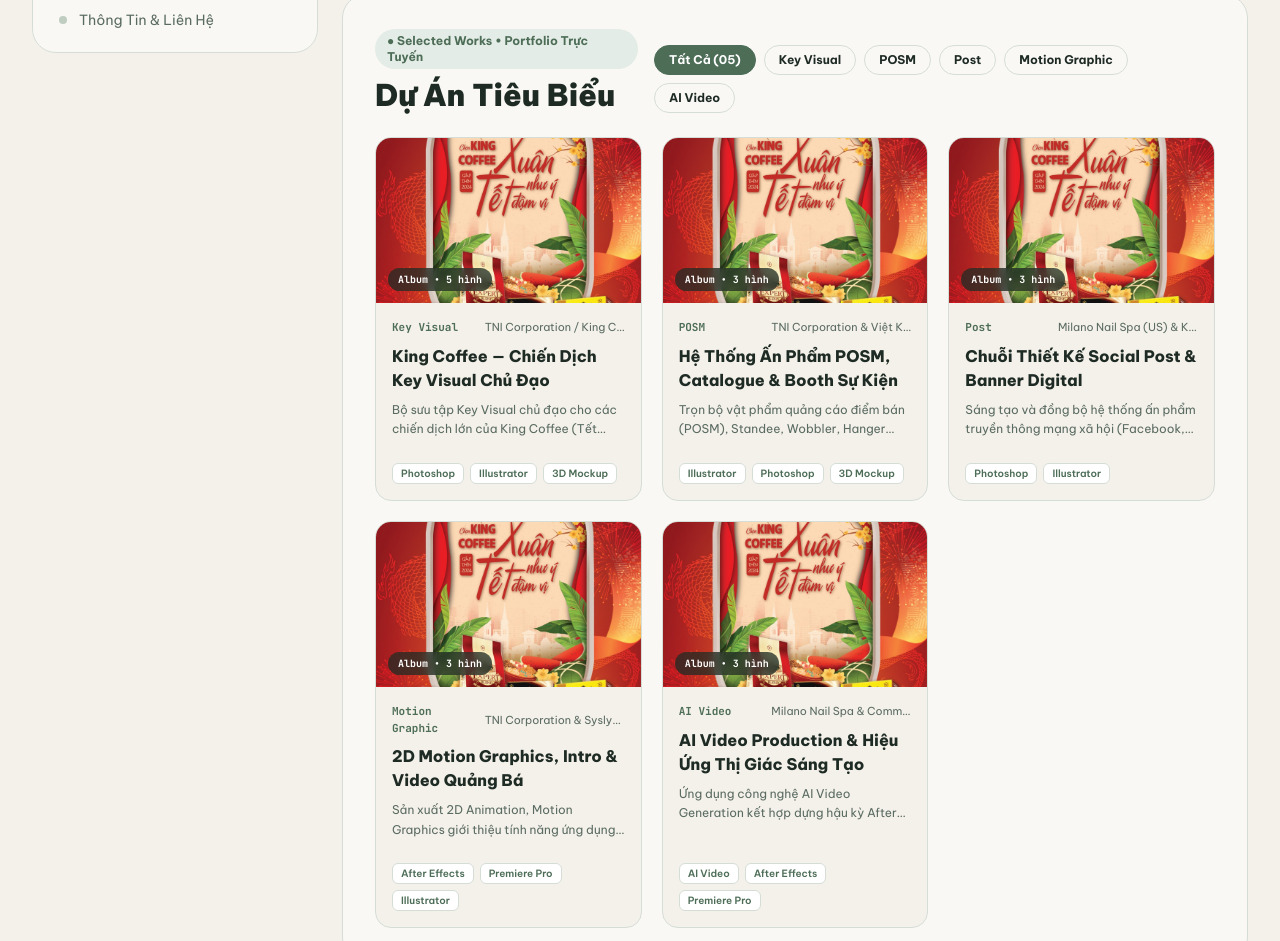
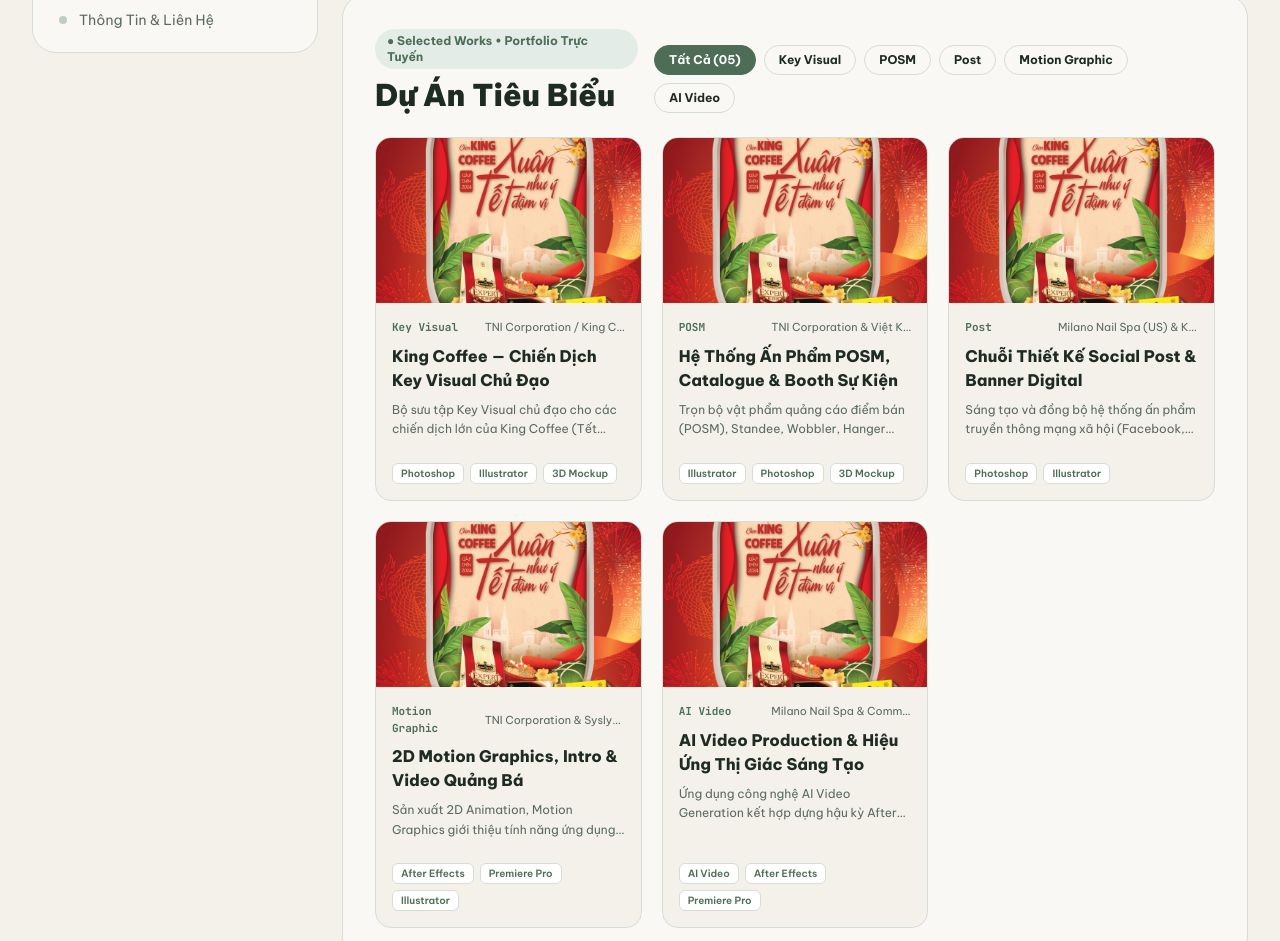
Before and after one commit to nnhoangnhat/CV, a plain HTML site: page index.html in a window 1280 px wide. Shown: the part 740-1681 px from the top of the page. Drawn offline with nearby package versions, Linux system fonts and the light colour scheme; files whose address does not match are found by name.

Commit message:
Update index.html

```diff
--- a/index.html
+++ b/index.html
@@ -555,49 +555,43 @@
     </div>
   </div>
 
-  <!-- STEPPED COVERFLOW LIGHTBOX (FIXED CENTER HEIGHT + TIGHT FLANKING IMAGES OFFSET DOWN 1/5 + AUTO-EXPANDING KV BOX) -->
+  <!-- STEPPED COVERFLOW LIGHTBOX -->
   <div id="projectModal" class="fixed inset-0 z-50 hidden overflow-y-auto bg-[#1E2B24]/55 backdrop-blur-xl transition-all duration-300">
-    <!-- Floating Close Button (Top Right) -->
     <button id="closeModalBtn" title="Đóng (ESC)" class="fixed top-4 right-4 sm:top-6 sm:right-6 z-30 w-10 h-10 rounded-full bg-[#FAF8F5]/30 hover:bg-sage-dark text-white border border-white/40 flex items-center justify-center font-bold transition backdrop-blur-md shadow-lg">
       ✕
     </button>
 
     <div class="min-h-screen w-full max-w-[1440px] mx-auto px-4 sm:px-8 py-8 sm:py-10 flex flex-col items-center justify-center space-y-6">
 
-      <!-- Large Centered Category Title -->
       <h2 id="modalCategory" class="text-2xl sm:text-3xl lg:text-4xl font-black text-white drop-shadow-[0_2px_12px_rgba(0,0,0,0.45)] uppercase tracking-widest text-center"></h2>
 
       <!-- 3-Panel Stepped Coverflow Stage -->
       <div class="w-full space-y-5">
         <div class="relative w-full flex items-center justify-center select-none py-2">
 
-          <!-- Center-locked Height Stage (Fixed height so center image always fills exact height; side images sit close & 1/5 lower) -->
           <div id="modalMediaStage" class="w-full h-[300px] sm:h-[430px] lg:h-[500px] flex items-center justify-center gap-2 sm:gap-3.5 relative transition-all duration-300 ease-out overflow-visible">
             <!-- Left / Center / Right Slides Injected Here -->
           </div>
 
-          <!-- Prev Arrow -->
           <button id="prevSlideBtn" title="Ảnh trước (←)" class="absolute left-1 sm:left-4 top-1/2 -translate-y-1/2 z-30 w-10 h-10 sm:w-12 sm:h-12 rounded-full bg-[#FAF8F5]/35 hover:bg-sage-dark text-white border border-white/45 flex items-center justify-center shadow-lg transition font-black text-2xl backdrop-blur-md">
             ‹
           </button>
 
-          <!-- Next Arrow -->
           <button id="nextSlideBtn" title="Ảnh tiếp theo (→)" class="absolute right-1 sm:right-4 top-1/2 -translate-y-1/2 z-30 w-10 h-10 sm:w-12 sm:h-12 rounded-full bg-[#FAF8F5]/35 hover:bg-sage-dark text-white border border-white/45 flex items-center justify-center shadow-lg transition font-black text-2xl backdrop-blur-md">
             ›
           </button>
         </div>
 
-        <!-- Minimal Dot Indicators -->
         <div id="modalDots" class="flex items-center justify-center gap-2 pt-2"></div>
       </div>
 
-      <!-- Auto-Expanding KV Title Box (w-fit so single line never wraps prematurely, expands horizontally with text) -->
+      <!-- Auto-Expanding KV Title Box -->
       <div class="w-fit max-w-[94vw] mx-auto rounded-2xl bg-[#FAF8F5]/25 backdrop-blur-md border border-white/35 px-6 sm:px-9 py-4 text-center shadow-sm">
         <h3 id="modalSlideCaption" class="text-base sm:text-xl lg:text-2xl font-black text-white drop-shadow-[0_1px_6px_rgba(30,43,36,0.5)] tracking-tight sm:whitespace-nowrap"></h3>
         <p id="modalProjectSubtitle" class="text-xs sm:text-sm font-semibold text-white/90 drop-shadow-[0_1px_4px_rgba(30,43,36,0.45)] mt-1"></p>
       </div>
 
-      <!-- Description Box (25% Cream Opacity) -->
+      <!-- Description Box -->
       <div class="w-full max-w-4xl mx-auto rounded-2xl bg-[#FAF8F5]/25 backdrop-blur-md border border-white/35 p-4 sm:p-5 flex flex-col md:flex-row md:items-center justify-between gap-4">
         <p id="modalDesc" class="text-xs sm:text-sm font-medium text-white/95 drop-shadow-[0_1px_4px_rgba(30,43,36,0.45)] leading-relaxed md:max-w-2xl"></p>
         <div class="flex flex-wrap gap-1.5 shrink-0" id="modalTools"></div>
@@ -620,7 +614,6 @@
         tools: ['Photoshop', 'Illustrator', '3D Mockup'],
         cover: 'projects/kv/01.jpg',
         accentBg: 'from-[#4D6D57] to-[#2B4032]',
-        badge: 'KEY VISUAL ALBUM',
         description: 'Bộ sưu tập Key Visual chủ đạo cho các chiến dịch lớn của King Coffee (Tết Sum Vầy, Cà Phê Sữa Đá X3, Trà Oolong, Món Ngon Tròn Vị) triển khai đồng bộ trên toàn quốc.',
         slides: [
           { src: 'projects/kv/01.jpg', caption: 'KV 01 — King Coffee Tết Sum Vầy & Quà Tặng Xuân' },
@@ -639,7 +632,6 @@
         tools: ['Illustrator', 'Photoshop', '3D Mockup'],
         cover: 'projects/posm/01.jpg',
         accentBg: 'from-[#5B7A65] to-[#34493B]',
-        badge: 'POSM ALBUM',
         description: 'Trọn bộ vật phẩm quảng cáo điểm bán (POSM), Standee, Wobbler, Hanger siêu thị, Brochure và Catalogue dự án bất động sản với quy chuẩn in ấn chất lượng cao.',
         slides: [
           { src: 'projects/posm/01.jpg', caption: 'POSM 01 — Booth Trưng Bày & Kệ Siêu Thị' },
@@ -656,7 +648,6 @@
         tools: ['Photoshop', 'Illustrator'],
         cover: 'projects/post/01.jpg',
         accentBg: 'from-[#4D6D57] to-[#2B4032]',
-        badge: 'SOCIAL POST ALBUM',
         description: 'Sáng tạo và đồng bộ hệ thống ấn phẩm truyền thông mạng xã hội (Facebook, Instagram Post, Carousel, Banner khuyến mãi theo mùa) tối ưu tỷ lệ tương tác.',
         slides: [
           { src: 'projects/post/01.jpg', caption: 'POST 01 — Bộ Sưu Tập Nail Mùa Lễ Hội (Milano Nail Spa)' },
@@ -673,7 +664,6 @@
         tools: ['After Effects', 'Premiere Pro', 'Illustrator'],
         cover: 'projects/motion/01.jpg',
         accentBg: 'from-[#6A8B74] to-[#3B5242]',
-        badge: 'MOTION GRAPHIC',
         description: 'Sản xuất 2D Animation, Motion Graphics giới thiệu tính năng ứng dụng EEzZ Salon App tại Mỹ, video LED sự kiện doanh nghiệp và hậu kỳ video thương hiệu.',
         slides: [
           { src: 'projects/motion/01.jpg', caption: 'MOTION 01 — Intro & Visual LED Sự Kiện Doanh Nghiệp' },
@@ -690,7 +680,6 @@
         tools: ['AI Video', 'After Effects', 'Premiere Pro'],
         cover: 'projects/aivideo/01.jpg',
         accentBg: 'from-[#365341] to-[#1E2B24]',
-        badge: 'AI VIDEO',
         description: 'Ứng dụng công nghệ AI Video Generation kết hợp dựng hậu kỳ After Effects để sản xuất TVC sản phẩm, video ngắn (Reels/TikTok) với hiệu ứng thị giác ấn tượng.',
         slides: [
           { src: 'projects/aivideo/01.jpg', caption: 'AI VIDEO 01 — TVC Sản Phẩm Ứng Dụng Generative AI' },
@@ -711,7 +700,7 @@
       gridEl.innerHTML = items.map((proj) => `
         <article onclick="openProjectModal('${proj.id}')" class="project-card cursor-pointer rounded-2xl bg-cream-bg border border-sage-border overflow-hidden flex flex-col justify-between group">
           <div>
-            <!-- Thumbnail Box -->
+            <!-- Clean Thumbnail Box (Removed POSM ALBUM, 3 ảnh, Album • 5 hình badges) -->
             <div class="relative aspect-[16/10] w-full overflow-hidden bg-gradient-to-br ${proj.accentBg}">
               <img
                 src="${proj.cover}"
@@ -719,19 +708,12 @@
                 onerror="this.style.display='none'; this.nextElementSibling.style.display='flex';"
                 class="w-full h-full object-cover group-hover:scale-105 transition duration-500"
               />
-              <div style="display:none" class="w-full h-full p-5 flex-col justify-between text-white">
-                <div class="flex items-center justify-between">
-                  <span class="font-mono text-[10px] tracking-widest uppercase px-2.5 py-1 rounded bg-white/15">${proj.badge}</span>
-                  <span class="font-mono text-xs text-white/75">${proj.slides.length} ảnh</span>
-                </div>
+              <div style="display:none" class="w-full h-full p-5 flex-col justify-end text-white">
                 <div>
                   <p class="text-[11px] text-white/75 font-medium">${proj.client}</p>
                   <h4 class="text-base font-extrabold leading-snug mt-0.5 line-clamp-2">${proj.title}</h4>
                 </div>
               </div>
-              <span class="absolute bottom-3 left-3 px-2.5 py-1 rounded-full bg-sage-ink/75 text-white font-mono text-[10px] font-bold backdrop-blur-sm">
-                Album • ${proj.slides.length} hình
-              </span>
               <span class="absolute top-3 right-3 w-8 h-8 rounded-full bg-cream-card/90 text-sage-dark flex items-center justify-center text-xs font-bold opacity-0 group-hover:opacity-100 transition shadow">
                 ↗
               </span>
@@ -769,8 +751,6 @@
 
     // =========================================================================
     // STEPPED 3-PANEL COVERFLOW LIGHTBOX LOGIC
-    // - Center image: Fixed exact stage height (h-full) regardless of landscape/portrait
-    // - Side images: Snug right next to center image, 72% height, shifted down ~1/5 (translate-y-[14%])
     // =========================================================================
     const modal = document.getElementById('projectModal');
     const closeModalBtn = document.getElementById('closeModalBtn');
@@ -806,8 +786,6 @@
     function buildSlideCard(slideObj, slideIdx, role) {
       const isActive = role === 'active';
 
-      // Center image has exact fixed height matching stage (h-full) so both landscape & portrait share identical height
-      // Side images sit tightly beside center (w-auto shrink-0) at 72% height (h-[72%]) and shifted down ~1/5 (translate-y-[14%])
       const wrapperClasses = isActive
         ? 'z-20 h-full max-w-[86vw] sm:max-w-[62vw] lg:max-w-[56vw] flex items-center justify-center shrink-0 transition-all duration-300'
         : 'hidden sm:flex z-10 h-[72%] max-w-[22vw] lg:max-w-[24vw] translate-y-[14%] opacity-65 blur-[2.5px] hover:opacity-95 hover:blur-[1px] cursor-pointer items-center justify-center shrink-0 transition-all duration-300';
@@ -856,7 +834,6 @@
             buildSlideCard(slides[nextIdx], nextIdx, 'next');
         }
 
-        // Render Minimal Dots
         const dotsEl = document.getElementById('modalDots');
         dotsEl.innerHTML = slides.map((_, i) => `
           <button onclick="goToSlide(${i})" class="h-1.5 rounded-full transition-all ${i === currentSlideIndex ? 'w-7 bg-white shadow' : 'w-1.5 bg-white/45 hover:bg-white/80'}"></button>
```
